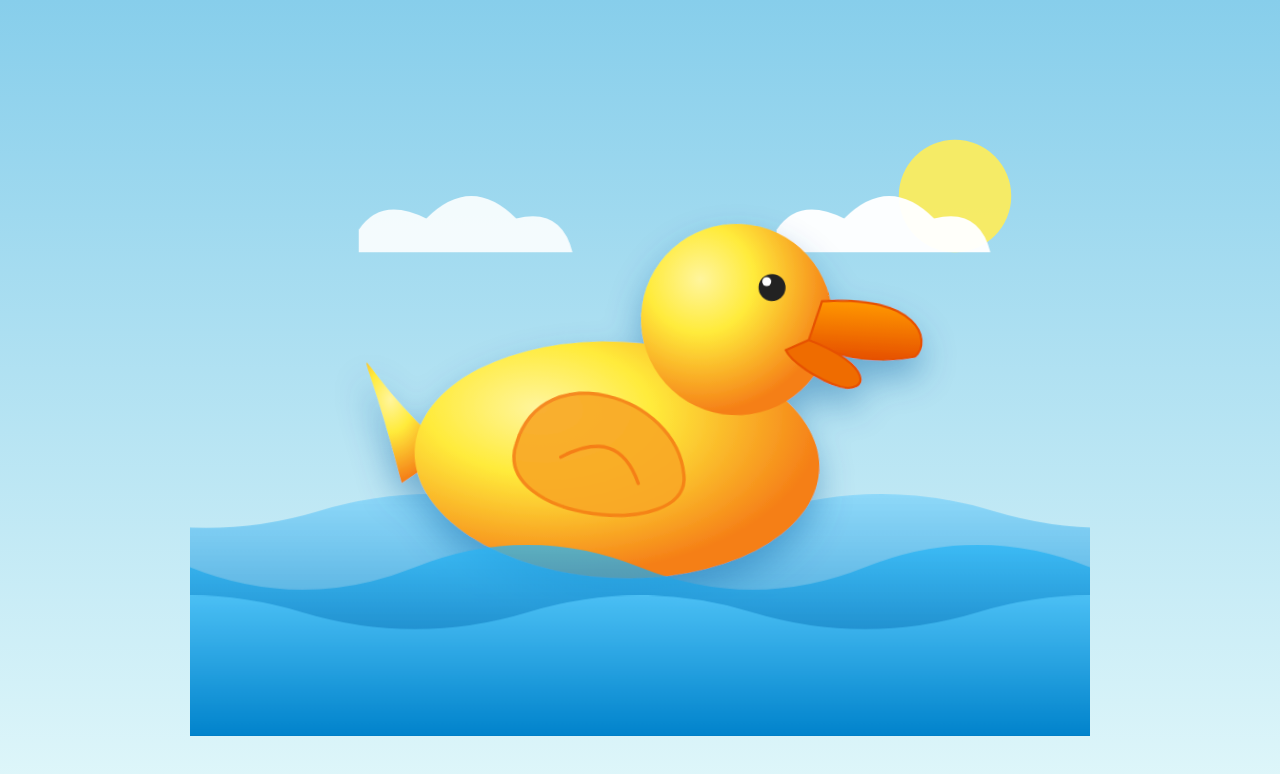
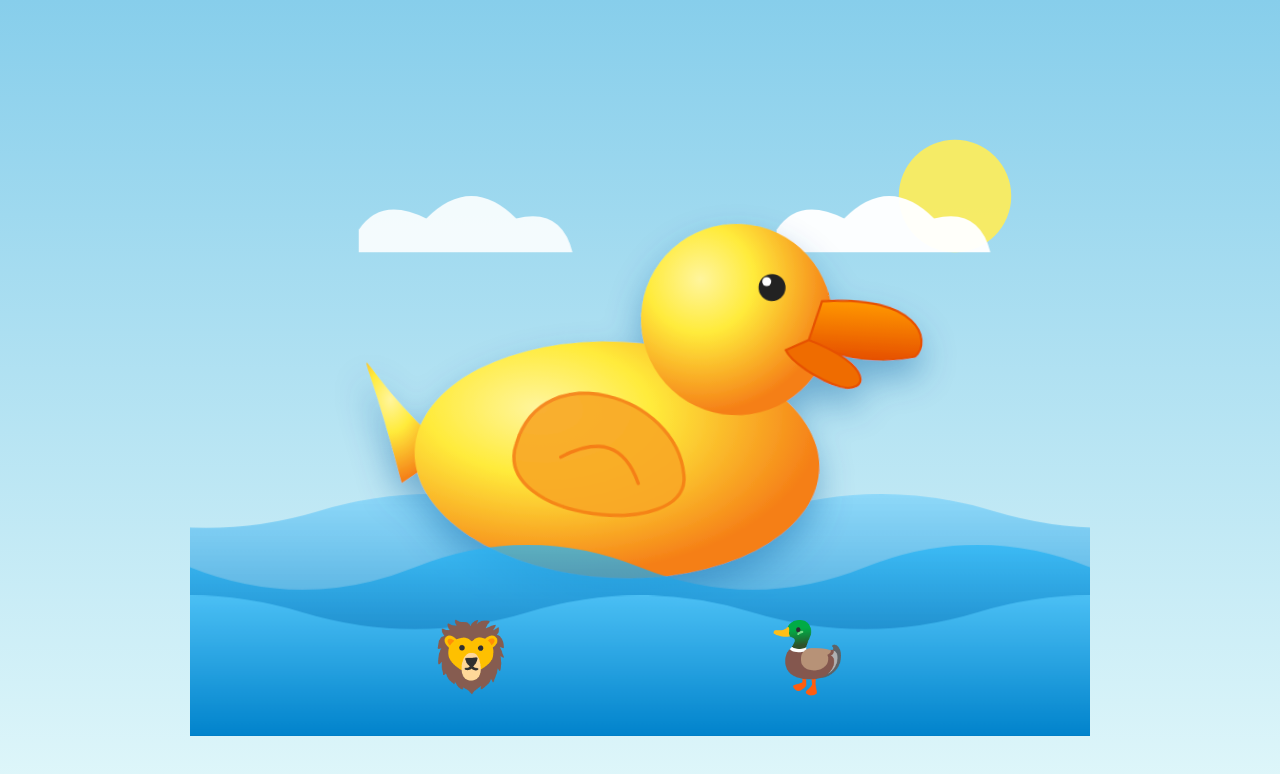
Before and after one commit to tjwogh0/tjwogh0.github.io, a plain HTML site: page index.html in a window 1280 px wide. Drawn offline with Linux system fonts and the light colour scheme.

Commit message:
Update index.html

```diff
--- a/index.html
+++ b/index.html
@@ -3,7 +3,7 @@
 <head>
     <meta charset="UTF-8">
     <meta name="viewport" content="width=device-width, initial-scale=1.0">
-    <title>Basic 2-Tier Rubber Duck</title>
+    <title>두두의 장난 페이지</title>
     <style>
         body { margin: 0; padding: 0; background: linear-gradient(180deg, #87CEEB 0%, #E0F7FA 100%); display: flex; justify-content: center; align-items: center; height: 100vh; overflow: hidden; font-family: sans-serif; }
         .container { width: 100%; max-width: 900px; height: auto; position: relative; }
@@ -11,12 +11,14 @@
         @keyframes wave { 0% { transform: translateX(0); } 100% { transform: translateX(-400px); } }
         @keyframes wave-reverse { 0% { transform: translateX(-400px); } 100% { transform: translateX(0); } }
         @keyframes cloud-move { 0% { transform: translateX(-100px); opacity: 0.8; } 50% { opacity: 1; } 100% { transform: translateX(900px); opacity: 0.8; } }
+        @keyframes emoji-bob { 0%, 100% { transform: translateY(0); } 50% { transform: translateY(-8px); } }
         .duck-group { animation: float 3.5s ease-in-out infinite; transform-origin: 400px 360px; }
         .wave-layer-1 { animation: wave 4s linear infinite; }
         .wave-layer-2 { animation: wave-reverse 5s linear infinite; }
         .wave-layer-3 { animation: wave 7s linear infinite; }
         .cloud-1 { animation: cloud-move 25s linear infinite; }
         .cloud-2 { animation: cloud-move 35s linear infinite; animation-delay: -15s; }
+        .emojis { animation: emoji-bob 2.5s ease-in-out infinite; }
     </style>
 </head>
 <body>
@@ -47,30 +49,25 @@
 
             <!-- 오리 그룹 (장식 제거, 2단 구조) -->
             <g class="duck-group" filter="url(#shadow)">
-                <!-- 꼬리 -->
                 <path d="M 230 370 C 130 290 140 240 190 400 Z" fill="url(#duckGrad)"/>
-
-                <!-- 몸통 (2단) -->
                 <ellipse cx="380" cy="370" rx="180" ry="105" fill="url(#duckGrad)"/>
-
-                <!-- 머리 (몸통과 바로 연결) -->
                 <circle cx="480" cy="240" r="85" fill="url(#duckGrad)"/>
-
-                <!-- 날개 (단순한 버전으로 복구) -->
                 <path d="M 290 360 C 310 280 430 310 440 380 C 450 440 270 430 290 360 Z" fill="#F9A825" stroke="#F57F17" stroke-width="3" opacity="0.9"/>
                 <path d="M 330 370 Q 380 340 400 390" fill="none" stroke="#F57F17" stroke-width="3" stroke-linecap="round"/>
-
-                <!-- 눈 (단순한 원형 하이라이트 1개) -->
                 <circle cx="510" cy="210" r="12" fill="#212121"/>
                 <circle cx="505" cy="205" r="4" fill="#FFFFFF"/>
-
-                <!-- 부리 (단순한 버전으로 복구, 머리 위치에 맞춤) -->
                 <path d="M 555 220 C 640 210 655 250 640 265 C 595 275 560 265 545 255 Z" fill="url(#beakGrad)" stroke="#E65100" stroke-width="2"/>
                 <path d="M 545 255 C 605 275 600 300 575 295 C 555 290 530 275 525 265 Z" fill="#EF6C00" stroke="#E65100" stroke-width="2"/>
             </g>
 
             <path class="wave-layer-2" d="M -800 450 Q -700 490 -600 450 T -400 450 T -200 450 T 0 450 T 200 450 T 400 450 T 600 450 T 800 450 T 1000 450 T 1200 450 L 1200 600 L -800 600 Z" fill="url(#water2)"/>
             <path class="wave-layer-1" d="M -400 490 Q -300 460 -200 490 T 0 490 T 200 490 T 400 490 T 600 490 T 800 490 T 1000 490 T 1200 490 L 1200 600 L -400 600 Z" fill="url(#water1)"/>
+
+            <!-- 사자, 오리 이모지 (오리를 가리지 않도록 캔버스 하단 파도 위에 배치) -->
+            <g class="emojis">
+                <text x="250" y="550" font-size="60" text-anchor="middle">🦁</text>
+                <text x="550" y="550" font-size="60" text-anchor="middle">🦆</text>
+            </g>
         </svg>
     </div>
 </body>
```
